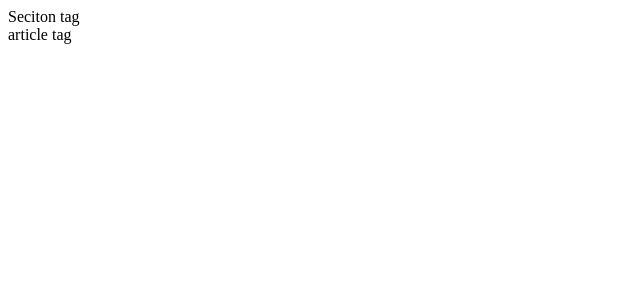
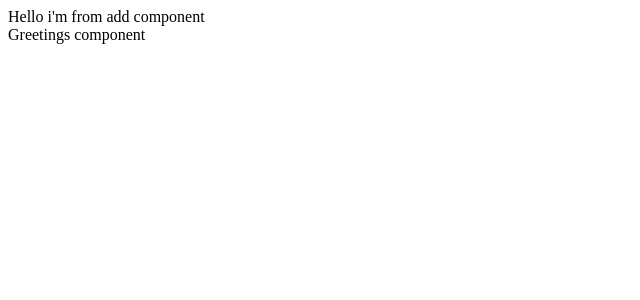
Before and after one commit to pouryourlove/react-basic, a React (Create React App) app: page / in a window 1280 px wide. Shown: the top 300 px of the page, without its empty margins (0-640 px from the left). Built offline with nearby package versions, Linux system fonts and the light colour scheme.

Commit message:
react fragments

```diff
--- a/src/App.js
+++ b/src/App.js
@@ -1,10 +1,15 @@
+import Add from "./components/Add";
+import Greetings from "./components/Greetings";
+import { Fragment } from "react";
+
 function App(){
   return (
-  <div>
-    <section>Seciton tag</section>
-    <article>article tag</article>
-  </div>
+  <>
+      <Add/>
+      <Greetings/>
+  </>
   )
+
 }
 
 export default App;
@@ -30,3 +35,8 @@
 
 //JSX
 //JSX allows us to write HTML in React. JSX makes it easier to write and add HTML in React.
+
+//Exprsesions in JS
+//with jsx you can write expressions inside curly braces. The expression can be a react variable,
+//or property, or any other valid javascript expression.
+//jsx will execute the expression and return the result
--- /dev/null
+++ b/src/components/Add.js
@@ -0,0 +1,9 @@
+
+
+const Add = () => {
+  return (
+    <div>Hello i'm from add component</div>
+  )
+}
+
+export default Add
--- /dev/null
+++ b/src/components/Greetings.js
@@ -0,0 +1,9 @@
+
+
+const Greetings = () => {
+  return (
+    <div>Greetings component</div>
+  )
+}
+
+export default Greetings
```
Also changed, not shown: 1 other file (tests, documents, lock files or other folders).
